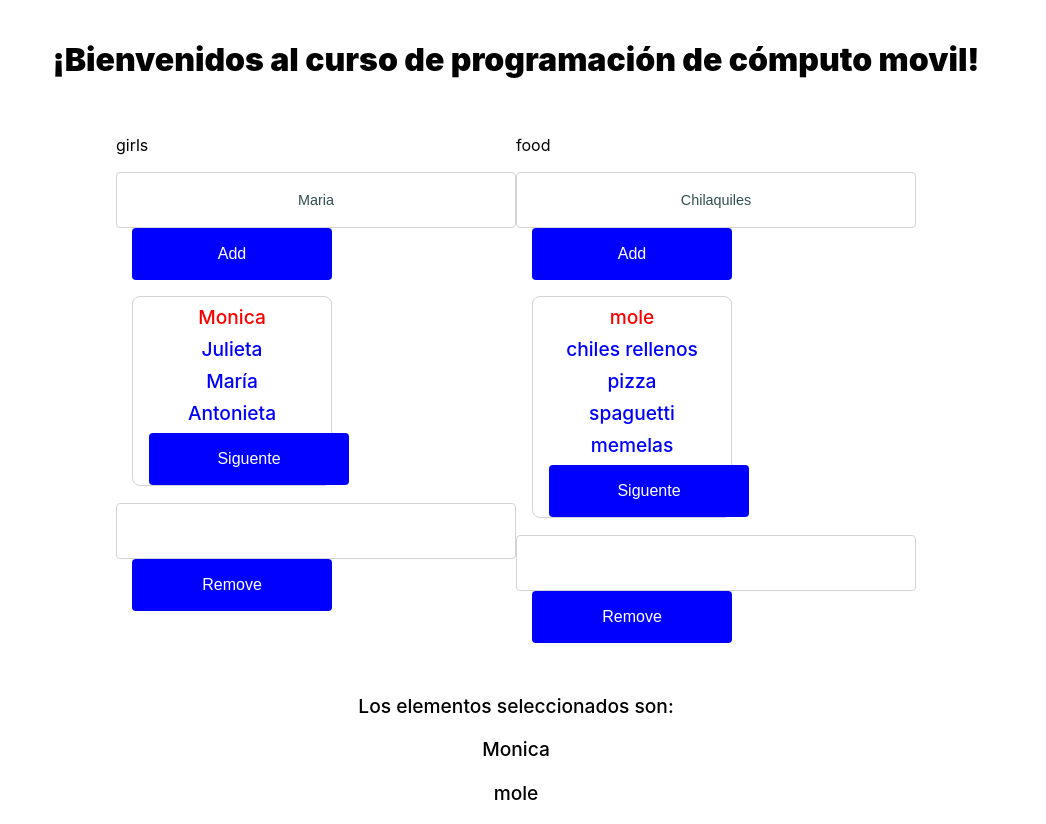
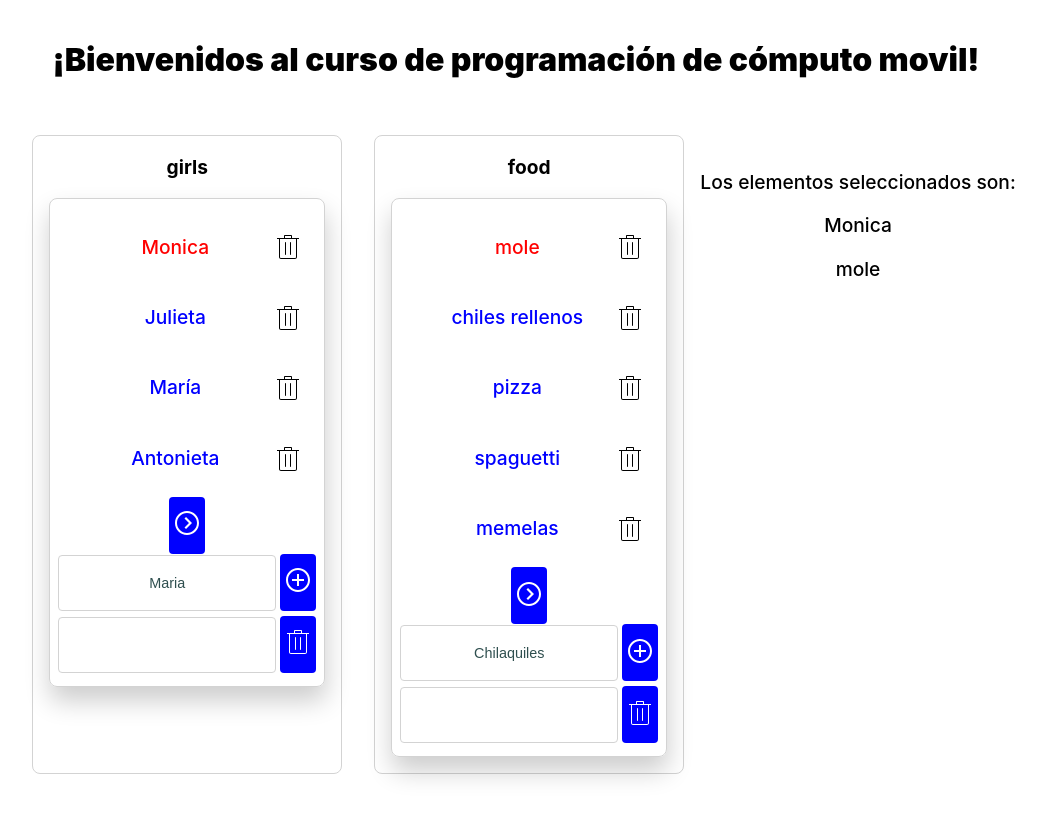
Before and after one commit to Jatateon/my-first-app, a React (Create React App) app: page / in a window 1280 px wide. Shown: the whole page, without its empty margins (124-1170 px from the left). After the commit the page ends 800 px from the top, so only its background shows below. Built offline with nearby package versions, Linux system fonts and the light colour scheme.

Commit message:
Se corrigieron los estilos y se añadió el icono al botón

```diff
--- a/package.json
+++ b/package.json
@@ -7,7 +7,8 @@
     "node-sass": "^4.12.0",
     "react": "^16.8.6",
     "react-dom": "^16.8.6",
-    "react-scripts": "3.0.1"
+    "react-scripts": "3.0.1",
+    "uuid": "^3.3.2"
   },
   "scripts": {
     "start": "react-scripts start",
--- a/src/App.js
+++ b/src/App.js
@@ -25,7 +25,8 @@ class App extends React.PureComponent {
                     add:'Chilaquiles',
                     remove:''
                 },
-            }
+            },
+
         ]
     };
 
@@ -70,31 +71,39 @@ class App extends React.PureComponent {
         this.setState(nextState);
     };
 
+    onRemoveItem = (index) => {
+        console.log("TCL: App -> onRemoveItem -> index", index);
+    };
+
     render() {
         const {boards} = this.state;
         return(
-            <div>
+            <div className={styles.container_boards}>
                 <p className={styles.tittle}>¡Bienvenidos al curso de programación de cómputo movil!</p>
                 <div className={styles.container_boards}>
                     {boards.map((board,i) => {
                         return (
                         <Board
+                            key={i.toString()}
                             object={board}
                             index={i}
                             onButtonClick={()=> this.onHandleButton(i)}
                             onChangeInput={this.onInputChange}
                             onAddClick={this.onAddButtonClick}
                             onRemoveClick={this.onRemoveButtonClick}
+                            onRemoveItem={this.onRemoveItem(i)}
                         />)
                     })}
                 </div>
+                <div>
                     <p className={styles.result}>Los elementos seleccionados son:
-                        {boards.map((board) => {
+                        {boards.map((board, i) => {
                             return (
-                                <p>{board.items[board.index]}</p>
+                                <p key={i.toString()}>{board.items[board.index]}</p>
                             )
                         })}
                     </p>
+                </div>
             </div>
         );
     }
--- /dev/null
+++ b/src/Resources/svg/Icons.js
@@ -0,0 +1,28 @@
+import * as React from 'react';
+
+export const IconXMark = (props) => {
+    const {className} = props;
+    return (
+        <svg className={className} xmlns="http://www.w3.org/2000/svg" viewBox="0 0 24 24" >
+            <path d="M9 3h6v-1.75c0-.066-.026-.13-.073-.177-.047-.047-.111-.073-.177-.073h-5.5c-.066 0-.13.026-.177.073-.047.047-.073.111-.073.177v1.75zm11 1h-16v18c0 .552.448 1 1 1h14c.552 0 1-.448 1-1v-18zm-10 3.5c0-.276-.224-.5-.5-.5s-.5.224-.5.5v12c0 .276.224.5.5.5s.5-.224.5-.5v-12zm5 0c0-.276-.224-.5-.5-.5s-.5.224-.5.5v12c0 .276.224.5.5.5s.5-.224.5-.5v-12zm8-4.5v1h-2v18c0 1.105-.895 2-2 2h-14c-1.105 0-2-.895-2-2v-18h-2v-1h7v-2c0-.552.448-1 1-1h6c.552 0 1 .448 1 1v2h7z"/>
+        </svg>
+    );
+};
+
+export const IconPlus = (props) => {
+    const {className} = props;
+    return (
+        <svg className={className} xmlns="http://www.w3.org/2000/svg"  viewBox="0 0 24 24">
+            <path d="M12 2c5.514 0 10 4.486 10 10s-4.486 10-10 10-10-4.486-10-10 4.486-10 10-10zm0-2c-6.627 0-12 5.373-12 12s5.373 12 12 12 12-5.373 12-12-5.373-12-12-12zm6 13h-5v5h-2v-5h-5v-2h5v-5h2v5h5v2z"/>
+        </svg>
+    );
+};
+
+export const IconForward = (props) => {
+    const {className} = props;
+    return (
+        <svg className={className} xmlns="http://www.w3.org/2000/svg" viewBox="0 0 24 24">
+            <path d="M12 2c5.514 0 10 4.486 10 10s-4.486 10-10 10-10-4.486-10-10 4.486-10 10-10zm0-2c-6.627 0-12 5.373-12 12s5.373 12 12 12 12-5.373 12-12-5.373-12-12-12zm2 12l-4.5 4.5 1.527 1.5 5.973-6-5.973-6-1.527 1.5 4.5 4.5z"/>
+        </svg>
+    );
+};
--- a/src/components/Board/Board.js
+++ b/src/components/Board/Board.js
@@ -3,29 +3,40 @@ import styles from './Board.module.scss';
 import Button from '../Button/Button';
 import List from '../List/List';
 import Input from '../Input/Input';
+import {IconPlus} from '../../Resources/svg/Icons';
 
 class Board extends React.Component {
     state = {};
 
     componentDiMount() {}
 
+    onRemoveItem = (index) => {
+        console.log("TCL: Board -> onRemoveItem -> index", index);
+
+    };
+
     render() {
-
-        const {object, onButtonClick, onAddClick, onChangeInput, onRemoveClick, index} = this.props;
+        const {object, onButtonClick, onAddClick, onChangeInput, onRemoveClick, index, onRemoveItem} = this.props;
         return (
-            <div className={styles.board}>
-                <p>{object.title}</p>
-                <div className={styles.container_add}>
-                    <Input input={object.input.add} onChange={(event) => onChangeInput(event, index, 'add')}/>
-                    <Button label={'Add'} onClick={() => onAddClick(index)}/>
-                </div>
-                <div className={styles.main}>
-                    <List items={object.items} index={object.index}/>
-                    <Button label={object.label} onClick={onButtonClick}/>
-                </div>
-                <div>
-                    <Input input={object.input.remove} onChange={(event) => onChangeInput(event, index, 'remove')}/>
-                    <Button label={'Remove'} onClick={() => onRemoveClick(index)}/>
+            <div  className={styles.board}>
+                <p className={styles.title}>{object.title}</p>
+                <div className={styles.container}>
+                    <div className={styles.main}>
+                        <List items={object.items} index={object.index} onRemoveItem={() => this.onRemoveItem()} />
+                        <Button type={"forward"} onClick={onButtonClick}/>
+                    </div>
+                    <div className={styles.group}>
+                        <div className={styles.container_input}>
+                            <Input input={object.input.add} onChange={(event) => onChangeInput(event, index, 'add')}/>
+                        </div>
+                        <Button type={'plus'} onClick={() => onAddClick(index)}/>
+                    </div>
+                    <div className={styles.group}>
+                        <div className={styles.container_input}>
+                            <Input input={object.input.remove} onChange={(event) => onChangeInput(event, index, 'remove')}/>
+                        </div>
+                        <Button type={''} onClick={() => onRemoveClick(index)}/>
+                    </div>
                 </div>
             </div>
         );
--- a/src/components/Board/Board.module.scss
+++ b/src/components/Board/Board.module.scss
@@ -2,10 +2,43 @@
     box-sizing: border-box;
 }
 
-.main {
-    max-width: 200px;
+.board {
+    max-width: 500px;
     border: 1px solid lightgray;
     border-radius: 8px;
     $box-shadow: 0 4px 6px hsla(0, 0, 0, .1);
     margin: 16px;
 }
+
+.container {
+    max-width: 500px;
+    border: 1px solid lightgray;
+    border-radius: 8px;
+    box-shadow: 1px 14px 26px hsla(0, 0%, 0%, 0.2);
+    margin: 16px;
+    padding: 8px;
+}
+
+.group {
+    // border: 1px solid lightgray;
+    display: flex;
+    flex-direction: row;
+    justify-content: space-between;
+    // flex-wrap: wrap;
+    padding: 0 0 5px 0;
+}
+
+.title {
+    font-size: 1.2rem;
+    font-weight: 700;
+    text-align: center;
+}
+
+.container_input {
+	padding: 0 4px 0 0;
+	flex: 4 1 auto;
+}
+
+.group .main {
+    flex:1 1 auto;
+}
--- a/src/components/Button/Button.js
+++ b/src/components/Button/Button.js
@@ -1,18 +1,31 @@
 import * as React from 'react';
 import PropTypes from 'prop-types';
 import styles from './Button.module.scss';
+import { IconPlus, IconXMark, IconForward } from '../../Resources/svg/Icons';
 
 export default class Button extends React.Component {
     static propTypes = {
         onClick : PropTypes.func.isRequired,
         label : PropTypes.string
     };
+    selectIcon = (type) => {
+        switch (type) {
+            case 'plus':
+                return <IconPlus className={styles.icon}/>
+            case 'forward':
+                return <IconForward className={styles.icon}/>
+            default:
+                return <IconXMark className={styles.icon} />
+        }
+    };
     render() {
-        const { onClick, label, className}  = this.props;
+        const { onClick, type, className}  = this.props;
         return (
-            <button onClick={onClick} className={styles.button + ' ' + className }>
-                {label}
-            </button>
+            <div className={styles.main}>
+                <button onClick={onClick} className={styles.button + ' ' + className }>
+                    {this.selectIcon(type)}
+                </button>
+            </div>
         );
     };
 }
--- a/src/components/Button/Button.module.scss
+++ b/src/components/Button/Button.module.scss
@@ -2,25 +2,49 @@
     box-sizing: border-box;
 }
 
-button {
+.main {
+    display: flex;
+    justify-content: center;
+}
+
+.group .main {
+    flex:2;
+    widows: 100px !important;
+    text-align: center;
+}
+
+.button {
     color:white;
     background: blue;
-    width: 200px;
-    height: 52px;
+    // width: 200px;
+    height: 57px;
     font-size: 1rem;
     font-weight: 500;
     border: none;
     border-radius: 4px;
-    margin: 0 0 0 16px;
+    margin: 0 0 0 0px;
     cursor: pointer;
     outline: none;
 }
 
-button:hover {
+.button:hover {
     background: yellow;
     color: blue;
 }
 
-button.red {
+.button.red {
     background: red;
 }
+
+.icon {
+    width: 24px;
+    height: 24px;
+    flex: 2;
+    cursor: pointer;
+    outline: none;
+    fill: white;
+}
+
+.icon:hover {
+    fill: darkblue;
+}
--- a/src/components/Input/Input.module.scss
+++ b/src/components/Input/Input.module.scss
@@ -2,14 +2,15 @@
     box-sizing: border-box;
 }
 .main {
+    // width: 100%;
+}
 
-}
 .default {
     border: 1px solid lightgray;
     font-size: .9rem;
     font-weight: 500;
     line-height: normal;
-    width: 400px;
+    // width: 380px;
     height: 56px;
     padding: 13px 15px;
     margin: 1px 0 0 0;
--- a/src/components/List/List.js
+++ b/src/components/List/List.js
@@ -1,19 +1,28 @@
 import * as React from 'react';
 import styles from './List.module.scss';
+import {IconXMark} from '../../Resources/svg/Icons';
 
 class List extends React.Component {
     state = {};
 
     componentDidMount() {}
 
+    onDeleteItem = (index) => {
+        // console.log("TCL: List -> onDeleteItem -> index", index)
+        const {onRemoveItem} = this.props;
+        onRemoveItem(index);
+    };
     render() {
         const { items, index } = this.props;
         return (
             <div className={styles.main}>
                 <ul className={styles.list}>
                 {items.map((item, i) => (
-                    <li key={i} className={index === i ? styles.item_selected : styles.item}>
-                        {item}
+                    <li key={i.toString()} className={index === i ? styles.item_selected : styles.item}>
+                        <p className={styles.item_name}>{item}</p>
+                        <div onClick={this.onDeleteItem(i)}>
+                            <IconXMark className={styles.icon}/>
+                        </div>
                     </li>
                 ))}
                 </ul>
--- a/src/components/List/List.module.scss
+++ b/src/components/List/List.module.scss
@@ -22,7 +22,27 @@
     text-align: center;
     color:blue;
     margin: 8px 16px;
+    display: flex;
+    flex-direction: row;
+    justify-content: space-between;
 }
 .item_selected {
     color:red;
 }
+.item_name {
+    flex:4;
+    height: 24px;
+}
+
+.icon {
+    margin-top: 20px;
+    width: 24px;
+    height: 24px;
+    flex: 2;
+    cursor: pointer;
+    outline: none;
+}
+
+.icon:hover {
+    fill: red;
+}
```
Also changed, not shown: 1 other file (tests, documents, lock files or other folders). Lines whose indentation alone changed are shown as unchanged.
